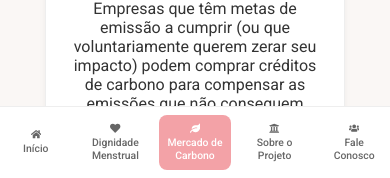
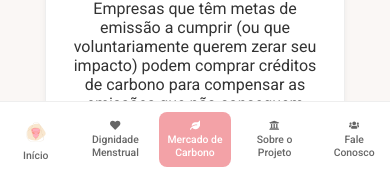
Before and after one commit to iyumw/absorria-front, a React (Vite) app: page /mercado-de-carbono in a window 390 px wide. Shown: the part 666-844 px from the top of the page. Built offline with nearby package versions, Linux system fonts and the light colour scheme.

Commit message:
feat: add responsive logo display for mobile and desktop in Sidebar

```diff
--- a/src/components/layout/Sidebar.module.css
+++ b/src/components/layout/Sidebar.module.css
@@ -169,3 +169,33 @@
     height: 44px;
   }
 }
+
+/* Esconde logo no desktop, mostra ícone normal */
+.mobileLogo {
+  display: none;
+}
+
+.desktopIcon {
+  display: flex;
+}
+
+/* No mobile, inverte */
+@media (max-width: 768px) {
+  .mobileLogo {
+    display: flex;
+    align-items: center;
+    justify-content: center;
+    width: 28px;  /* tamanho ajustável */
+    height: 28px;
+  }
+
+  .mobileLogo img {
+    width: 100%;
+    height: auto;
+    object-fit: contain;
+  }
+
+  .desktopIcon {
+    display: none;
+  }
+}
--- a/src/components/layout/Sidebar.tsx
+++ b/src/components/layout/Sidebar.tsx
@@ -37,7 +37,13 @@ const Sidebar = ({ theme, toggleTheme }: SidebarProps) => {
               `${styles.navLink} ${isActive ? styles.active : ""}`
             }
           >
-            <FaHome />
+            {/* Logo no mobile, ícone no desktop */}
+            <span className={styles.mobileLogo}>
+              <img src={logo} alt="Logo Absorria" />
+            </span>
+            <span className={styles.desktopIcon}>
+              <FaHome />
+            </span>
             <span>Início</span>
           </NavLink>
           <NavLink
@@ -82,5 +88,4 @@ const Sidebar = ({ theme, toggleTheme }: SidebarProps) => {
   );
 };
 
-
 export default Sidebar;
--- a/src/pages/InfoPage.module.css
+++ b/src/pages/InfoPage.module.css
@@ -96,6 +96,7 @@
   cursor: pointer;
   transition: all 0.3s;
   box-shadow: 0 4px 12px rgba(0,0,0,0.12);
+  text-decoration: none;
 }
 .readMoreButton:hover {
   transform: translateY(-3px) scale(1.02);
```
